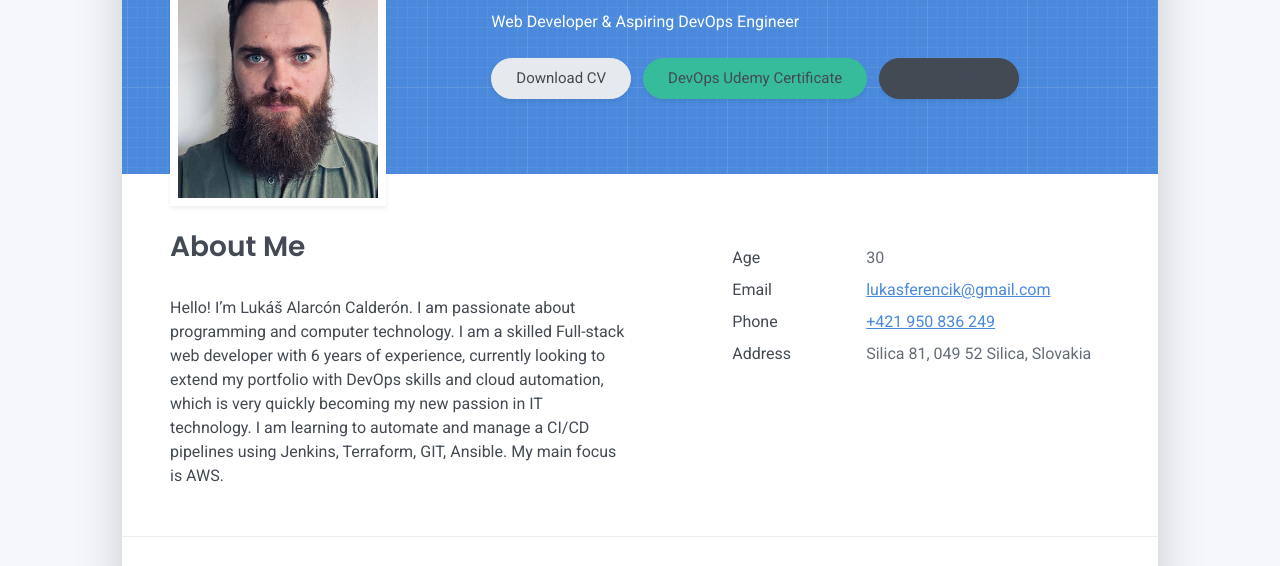
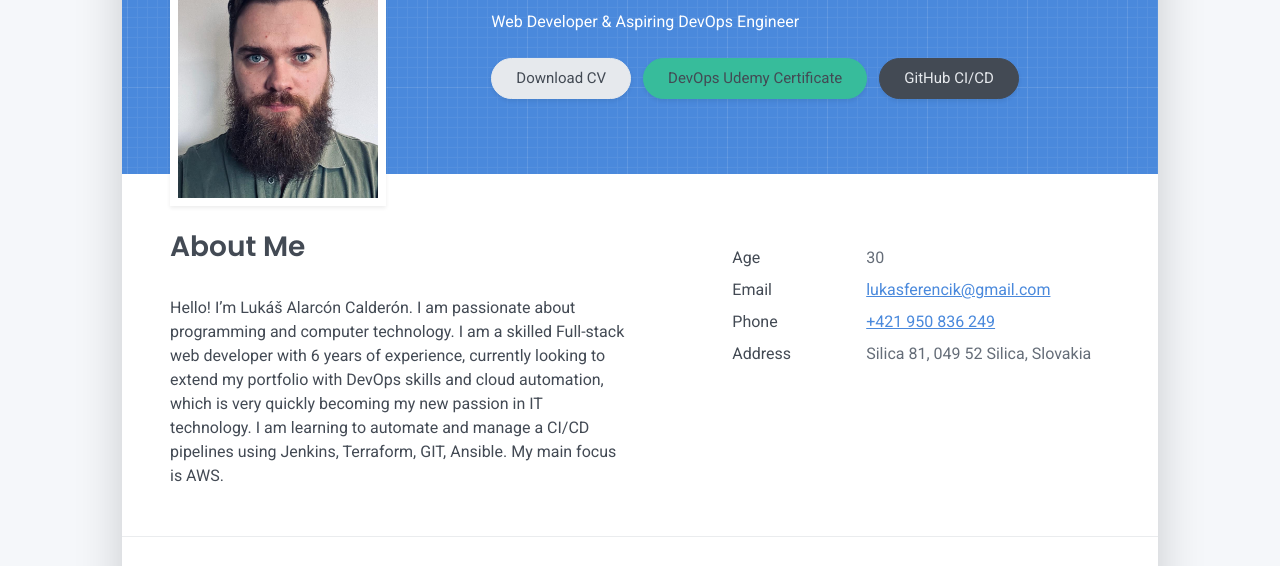
Before and after one commit to lukasfe/portfolio, a plain HTML site: page website/index.html in a window 1280 px wide. Shown: the part 222-788 px from the top of the page. Drawn offline with Linux system fonts and the light colour scheme.

Commit message:
button color fixed

```diff
--- a/website/index.html
+++ b/website/index.html
@@ -58,7 +58,7 @@
         <div class="d-print-none" data-aos="fade-left" data-aos-delay="200">
           <a class="btn btn-light text-dark shadow-sm mt-1 me-1" href="CV_Lukas_Alarcon.pdf" target="_blank">Download CV</a>
           <a class="btn btn-success text-dark shadow-sm mt-1 me-1" href="certificate_udemy.pdf" target="_blank">DevOps Udemy Certificate</a>
-          <a class="btn btn-dark text-dark shadow-sm mt-1 me-1" href="https://github.com/lukasfe/portfolio" target="_blank">GitHub CI/CD</a>
+          <a class="btn btn-dark text-light shadow-sm mt-1 me-1" href="https://github.com/lukasfe/portfolio" target="_blank">GitHub CI/CD</a>
         </div>
       </div>
     </div>
```
